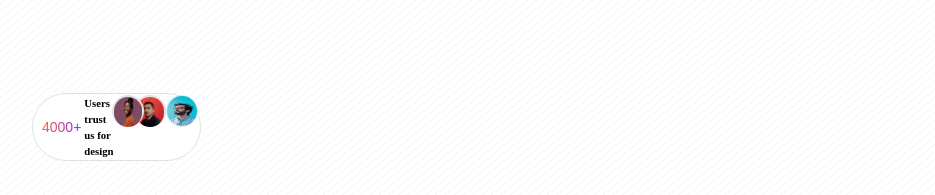
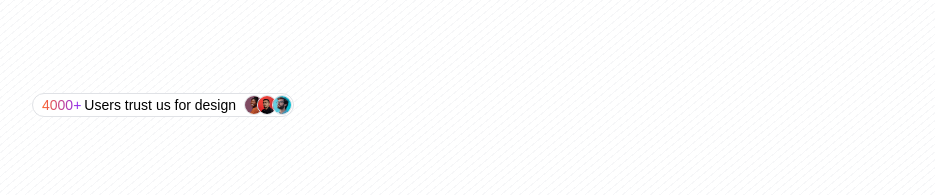
Before and after one commit to aradkuhzad/brandora, a plain HTML site: page index.html in a window 1280 px wide. Shown: the part 87-282 px from the top of the page, without its empty margins (172-1107 px from the left). Drawn offline with Linux system fonts and the light colour scheme; a web font is replaced by a local one.

Commit message:
Refactor CSS styles for user trust section, updating avatar dimensions and adding new classes for layout and text styling.

```diff
--- a/styles.css
+++ b/styles.css
@@ -102,7 +102,7 @@ body {
 .box-user-sntw {
     display: flex;
     align-items: center;
-    padding: 1px 2px 1px 9px;
+    padding: 1px 1px 1px 9px;
     width: min-content;
     border-radius: 999px;
     border: 1px solid #e0e2e6;
@@ -142,60 +142,71 @@ body {
 }
 
 
+.box-tx-ussntw {
+    display: flex;
+    align-items: center;
+}
+
+
+.text-ussntw {
+    white-space: nowrap;
+    font-family: 'Satoshi', sans-serif;
+    font-size: 14px;
+    font-weight: 500;
+    line-height: 20px;
+}
+
 
 .avatars {
     display: flex;
-    width: 100%;
-    height: 100%;
-
 }
 
+.avatar-3 {
+    width: 20px;
+    height: 20px;
+    border: 1px solid rgb(224, 226, 230);
+    border-radius: 50%;
+    display: flex;
+    align-items: center;
+    justify-content: center;
+    box-sizing: border-box;
+    margin-left: -5px;
+}
+
+.avatar-2 {
+    width: 20px;
+    height: 20px;
+    border: 1px solid rgb(224, 226, 230);
+    border-radius: 50%;
+    display: flex;
+    align-items: center;
+    justify-content: center;
+    box-sizing: border-box;
+    margin-left: -7px;
+}
 
 .avatar-1 {
+    width: 20px;
+    height: 20px;
+    border: 1px solid rgb(224, 226, 230);
+    border-radius: 50%;
     display: flex;
-    width: 32px;
-    height: 32px;
-    border: 2px solid rgb(224, 226, 230);
-    border-radius: 99px;
-    margin-left: -10px;
-    z-index: 10;
+    align-items: center;
+    justify-content: center;
+    box-sizing: border-box;
+    margin-left: 0px;
 }
 
-.avatar-1 img {
-    border-radius: 99px;
-    width: 30px;
-    height: 30px;
+.avatar-1 { z-index: 7; }
+.avatar-2 { z-index: 8; }
+.avatar-3 { z-index: 9; }
+
+.avatar-1 img,
+.avatar-2 img,
+.avatar-3 img {
+    width: 18px;
+    height: 18px;
+    object-fit: cover;
+    border-radius: 50%;
+    flex-shrink: 0;
 }
-
-
-.avatar-2 {
-    display: block;
-    width: 32px;
-    height: 32px;
-    border: 2px solid rgb(224, 226, 230);
-    border-radius: 99px;
-    margin-left: -10px;
-    z-index: 9;
-}
-
-.avatar-2 img {
-    border-radius: 99px;
-    width: 30px;
-    height: 30px;
-}
-
-
-.avatar-3 {
-    display: flex;
-    width: 32px;
-    height: 32px;
-    border: 1px solid rgb(224, 226, 230);
-    border-radius: 99px;
-    z-index: 8;
-}
-
-.avatar-3 img {
-    border-radius: 99px;
-    width: 30px;
-    height: 30px;
-}
```
